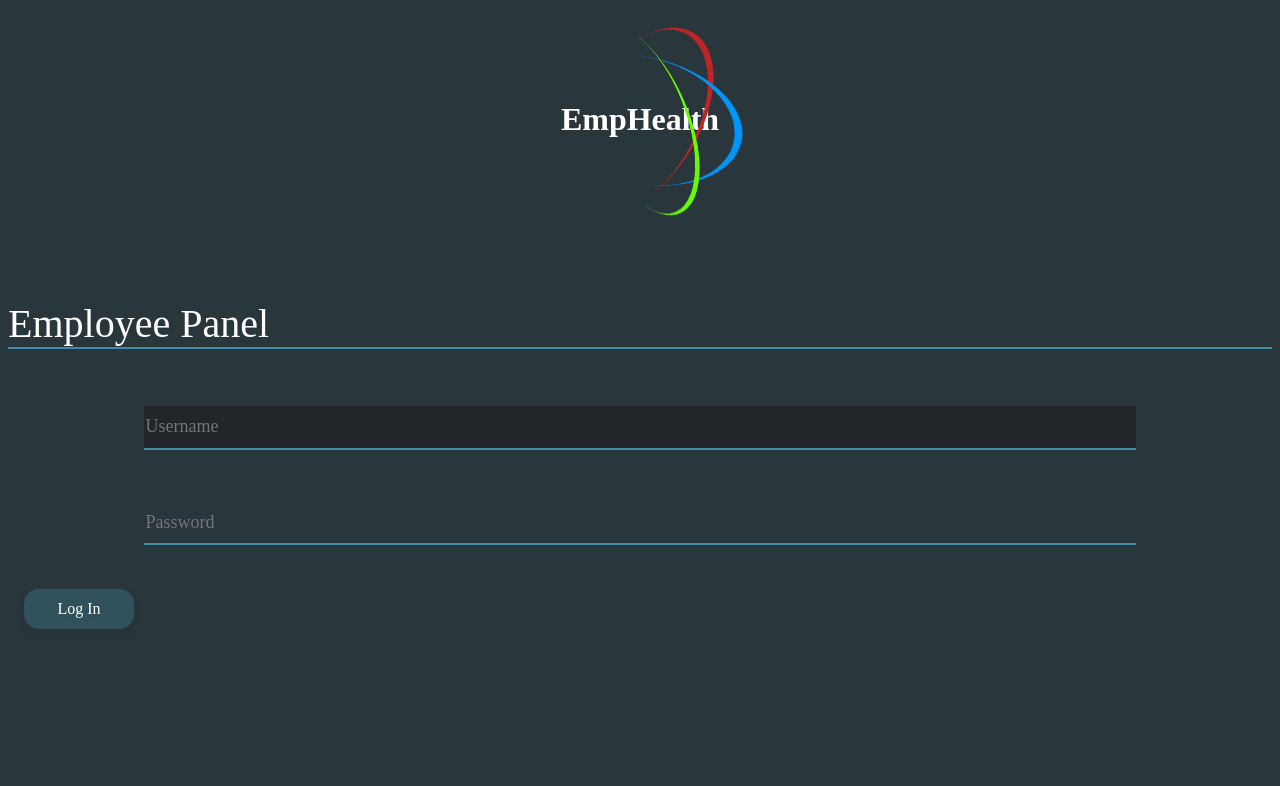
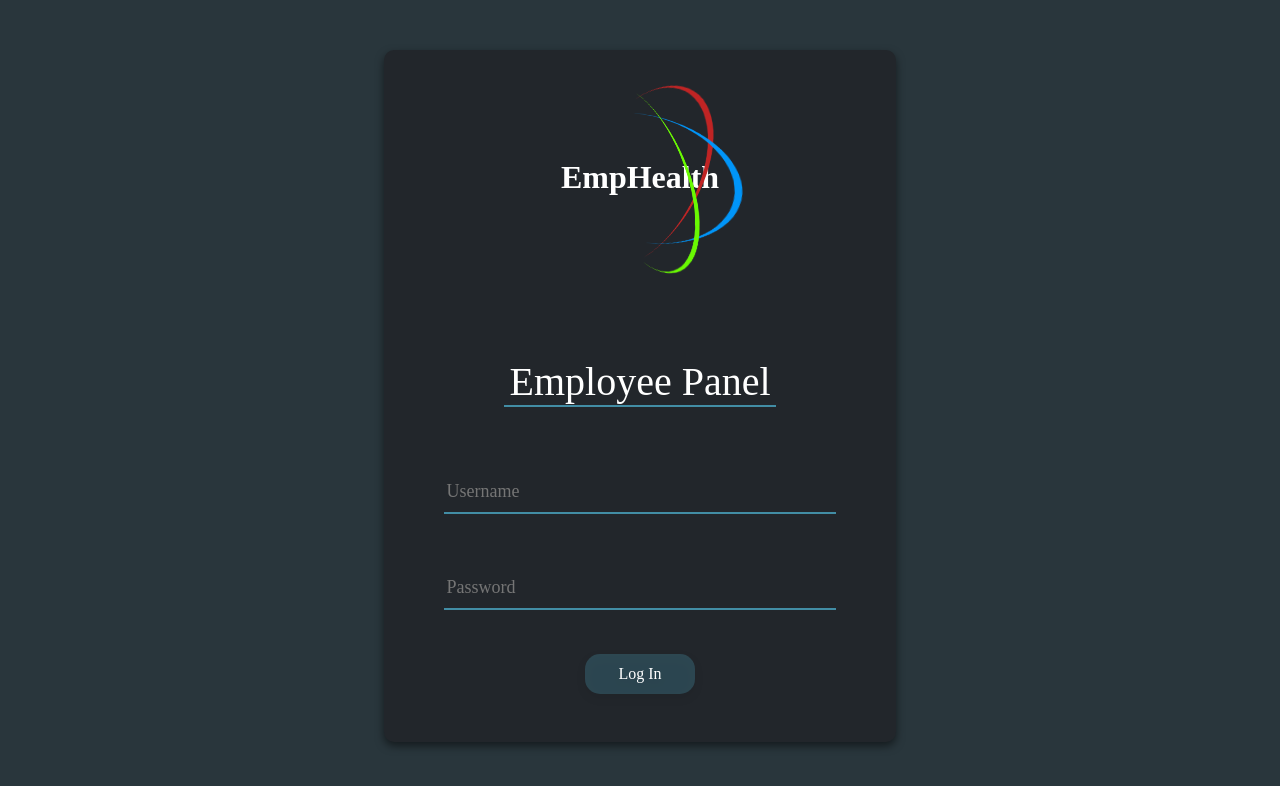
Before and after one commit to HactorPK/health-insurance-management, a React (Create React App) app: page / in a window 1280 px wide. Shown: the top 786 px of the page. Built offline with nearby package versions, Linux system fonts and the light colour scheme.

Commit message:
Employee Details Msg, consistent container sizing

```diff
--- a/src/components/InsertEmployee.js
+++ b/src/components/InsertEmployee.js
@@ -1,5 +1,5 @@
 import React from "react"
-import "../styles/employeePanel.css"
+import "../styles/insertemployee.css"
 import AddEditEmployee from "./AddEditEmployee";
 import { Logo } from './Logo';
 
@@ -8,11 +8,8 @@ export class InsertEmployee extends React.Component
     render()
     {
         return(
-            <div className="container">
+            <div className="container-ins-employee">
                 <Logo className =" logoFig"/>
-                <br></br>
-                <br></br>
-                <br></br>
                 <h1 className="title" > Insert New Employee </h1>
                 <AddEditEmployee/>
             </div>
--- a/src/components/Login.js
+++ b/src/components/Login.js
@@ -1,5 +1,5 @@
 import React from "react"
-import "../styles/employeePanel.css"
+import "../styles/insertemployee.css"
 import Form from "./Form"
 import { Logo } from './Logo';
 
@@ -8,7 +8,8 @@ export class Login extends React.Component
     render()
     {
         return(
-            <div className="container">
+
+    <div className="container-ins-employee" style={{width:"40vw"}}>
                 <Logo className =" logoFig"/>
                 <h2 className="title" > Employee Panel </h2>
                 {<Form/>}
--- a/src/styles/employeePanel.css
+++ b/src/styles/employeePanel.css
@@ -14,11 +14,15 @@
     border-radius: 10px;
     filter: drop-shadow(0px 4px 4px rgba(0, 0, 0, 0.5));
 }
-
 h2 {
     padding-top: 1em;
     font-size: 40px;
     font-weight: 500;
     color: white;
     border-bottom: solid 2px #428DA5;
+    margin: 1em 3em;
 }
+
+.logoFig {
+    display: inline;
+}
--- a/src/styles/home.css
+++ b/src/styles/home.css
@@ -2,6 +2,7 @@
     width: 662px;
     vertical-align: center;
     margin: auto;
+    height:250px;
 }
 .emp-policies-div{
     margin-left:20px;
@@ -12,6 +13,7 @@
     justify-content: space-between;
 }
 button {
+    margin-top: 30px;
     border: none;
     color: white;
     text-align: center;
--- /dev/null
+++ b/src/styles/insertemployee.css
@@ -0,0 +1,17 @@
+.container-ins-employee {
+    margin-left: auto;
+    margin-right: auto;
+    margin-top: 50px;
+    margin-bottom: 50px;
+    background-color: #22262B;
+    border-collapse: collapse;
+    color: white;
+    align-items: center;
+    height: auto;
+    padding-top: 0.5em;
+    font-family: sans-sarif;
+    padding-bottom: 2em;
+    text-align: center;
+    border-radius: 10px;
+    filter: drop-shadow(0px 4px 4px rgba(0, 0, 0, 0.5));
+}
```
